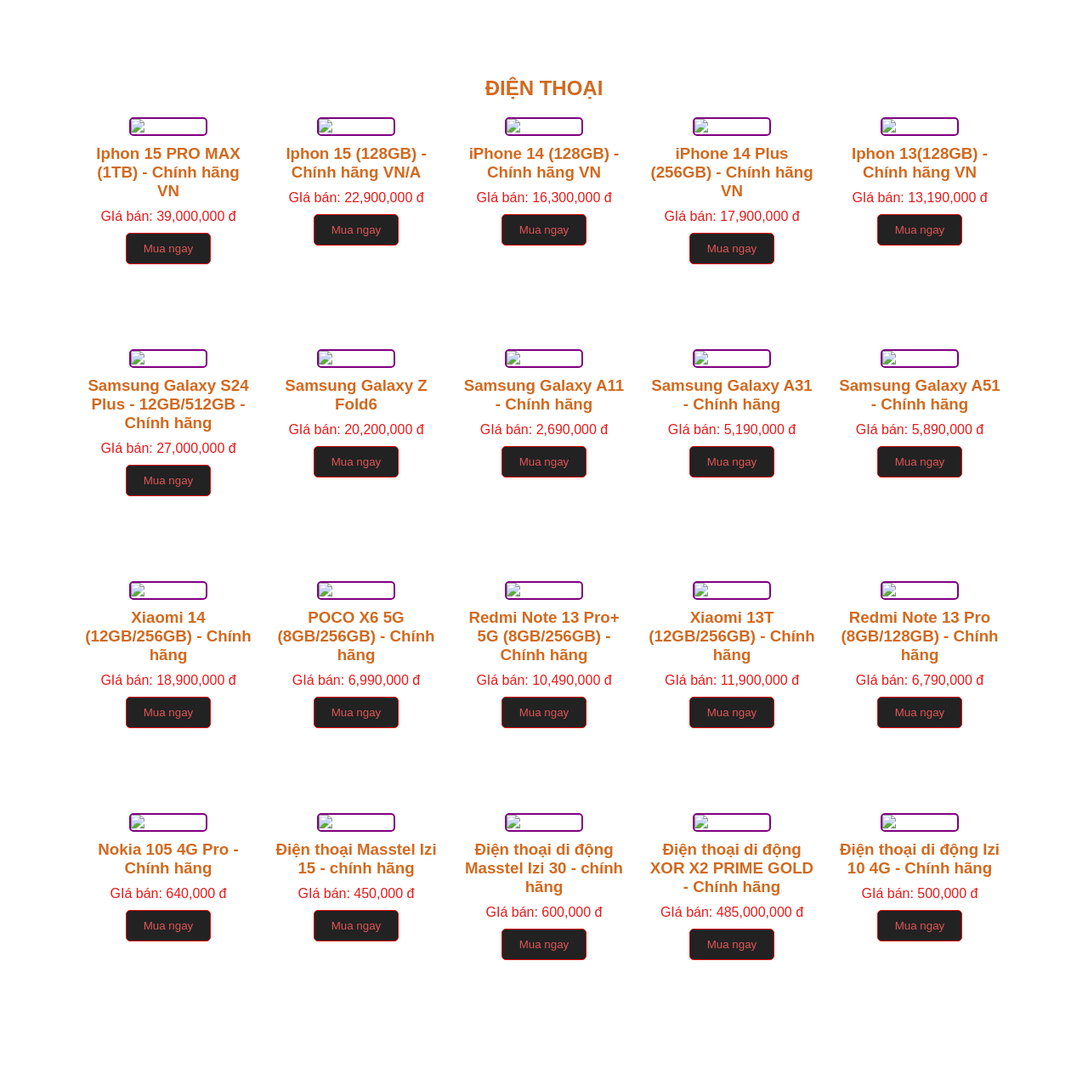
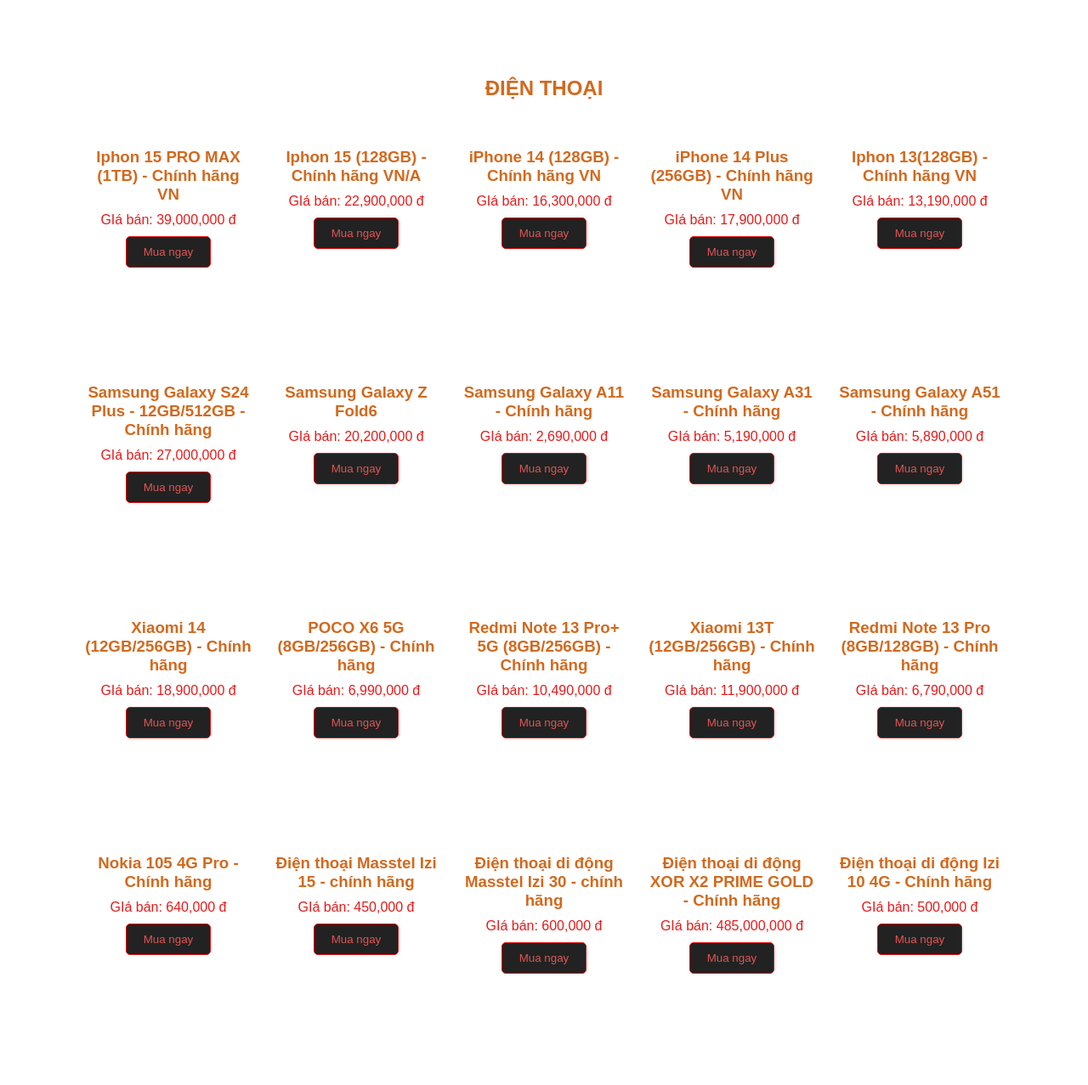
Before and after one commit to Nguyenvanhiep05/dfasfas.github.io, a plain HTML site: page index.html in a window 1280 px wide. Shown: the part 440-1717 px from the top of the page at 85% size. Drawn offline with Linux system fonts and the light colour scheme.

Commit message:
Update index.html

```diff
--- a/index.html
+++ b/index.html
@@ -24,7 +24,7 @@
         <header>
             <div class="top">
                 <ul>
-                 <a href=""><img src="image/anh2.jpg" alt=""></a>
+                 <a href=""><. src="image/anh2.jpg" alt=""></a>
                  <form action="">
                      <input type="text"  placeholder="Hôm nay bạn cần tìm gì....               🔍">
                  </form>
@@ -135,126 +135,126 @@
                 <h2>Điện thoại</h2>
                 <div class="products">
                     <div class="product">
-                        <img src="image/anh10.jpg" alt="Sách số 1">
+                        <. src="image/anh10.jpg" alt="Sách số 1">
                         <h3>Iphon 15 PRO MAX (1TB) - Chính hãng VN</h3>
                         <p>GIá bán: 39,000,000 đ</p>
                         <button>Mua ngay</button>
 
                     </div>
                     <div class="product">
-                        <img src="image/anh11.jpg" alt="Sách số 2">
+                        <. src="image/anh11.jpg" alt="Sách số 2">
                         <h3>Iphon 15 (128GB) - Chính hãng VN/A</h3>
                         <p>GIá bán: 22,900,000 đ</p>
                         <button>Mua ngay</button>
 
                     </div>
                     <div class="product">
-                        <img src="image/anh15.jpg" alt="Sách số 3">
+                        <. src="image/anh15.jpg" alt="Sách số 3">
                         <h3>iPhone 14 (128GB) - Chính hãng VN</h3>
                         <p>GIá bán: 16,300,000 đ</p>
                         <button>Mua ngay</button>
 
                     </div>
                     <div class="product">
-                        <img src="image/anh16.jpg" alt="Sách số 3">
+                        <. src="image/anh16.jpg" alt="Sách số 3">
                         <h3>iPhone 14 Plus (256GB) - Chính hãng VN</h3>
                         <p>GIá bán: 17,900,000 đ</p>
                         <button>Mua ngay</button>
 
                     </div>
                     <div class="product">
-                        <img src="image/anh17.jpg" alt="Sách số 3">
+                        <. src="image/anh17.jpg" alt="Sách số 3">
                         <h3> Iphon 13(128GB) - Chính hãng VN</h3>
                         <p>GIá bán: 13,190,000 đ</p>
                         <button>Mua ngay</button>
 
                     </div>
                     <div class="product">
-                        <img src="image/anh12.jpg" alt="Sách số 4">
+                        <. src="image/anh12.jpg" alt="Sách số 4">
                         <h3>Samsung Galaxy S24 Plus - 12GB/512GB - Chính hãng</h3>
                         <p>GIá bán: 27,000,000 đ</p>
                         <button>Mua ngay</button>
                 </div>
                 <div class="product">
-                    <img src="image/anh13.jpg" alt="Sách số 4">
+                    <. src="image/anh13.jpg" alt="Sách số 4">
                     <h3>Samsung Galaxy Z Fold6</h3>
                     <p>GIá bán: 20,200,000 đ</p>
                     <button>Mua ngay</button>
                 </div>
                 <div class="product">
-                    <img src="image/anh14.jpg" alt="Sách số 4">
+                    <. src="image/anh14.jpg" alt="Sách số 4">
                     <h3>Samsung Galaxy A11 - Chính hãng</h3>
                     <p>GIá bán: 2,690,000 đ</p>
                     <button>Mua ngay</button>
                 </div>
                 <div class="product">
-                    <img src="image/anh18.jpg" alt="Sách số 4">
+                    <. src="image/anh18.jpg" alt="Sách số 4">
                     <h3>Samsung Galaxy A31 - Chính hãng</h3>
                     <p>GIá bán: 5,190,000 đ</p>
                     <button>Mua ngay</button>
                 </div>
                 <div class="product">
-                    <img src="image/anh19.jpg" alt="Sách số 4">
+                    <. src="image/anh19.jpg" alt="Sách số 4">
                     <h3>Samsung Galaxy A51 - Chính hãng</h3>
                     <p>GIá bán: 5,890,000 đ</p>
                     <button>Mua ngay</button>
                 </div>
                 <div class="product">
-                    <img src="image/anh20.jpg" alt="Sách số 4">
+                    <. src="image/anh20.jpg" alt="Sách số 4">
                     <h3>Xiaomi 14 (12GB/256GB) - Chính hãng</h3>
                     <p>GIá bán: 18,900,000 đ</p>
                     <button>Mua ngay</button>
                 </div>
                 <div class="product">
-                    <img src="image/anh21.jpg" alt="Sách số 4">
+                    <. src="image/anh21.jpg" alt="Sách số 4">
                     <h3>POCO X6 5G (8GB/256GB) - Chính hãng</h3>
                     <p>GIá bán: 6,990,000 đ</p>
                     <button>Mua ngay</button>
                 </div>
                 <div class="product">
-                    <img src="image/anh22.jpg" alt="Sách số 4">
+                    <. src="image/anh22.jpg" alt="Sách số 4">
                     <h3>Redmi Note 13 Pro+ 5G (8GB/256GB) - Chính hãng</h3>
                     <p>GIá bán: 10,490,000 đ</p>
                     <button>Mua ngay</button>
                 </div>
                 <div class="product">
-                    <img src="image/anh23.jpg" alt="Sách số 4">
+                    <. src="image/anh23.jpg" alt="Sách số 4">
                     <h3>Xiaomi 13T (12GB/256GB) - Chính hãng</h3>
                     <p>GIá bán: 11,900,000 đ</p>
                     <button>Mua ngay</button>
                 </div>
                 <div class="product">
-                    <img src="image/anh24.jpg" alt="Sách số 4">
+                    <. src="image/anh24.jpg" alt="Sách số 4">
                     <h3>Redmi Note 13 Pro (8GB/128GB) - Chính hãng</h3>
                     <p>GIá bán: 6,790,000 đ</p>
                     <button>Mua ngay</button>
                 </div>
                 <div class="product">
-                    <img src="image/anh25.jpg" alt="Sách số 4">
+                    <. src="image/anh25.jpg" alt="Sách số 4">
                     <h3>Nokia 105 4G Pro - Chính hãng</h3>
                     <p>GIá bán: 640,000 đ</p>
                     <button>Mua ngay</button>
                 </div>
                 <div class="product">
-                    <img src="image/anh26.jpg" alt="Sách số 4">
+                    <. src="image/anh26.jpg" alt="Sách số 4">
                     <h3>Điện thoại Masstel Izi 15 - chính hãng</h3>
                     <p>GIá bán: 450,000 đ</p>
                     <button>Mua ngay</button>
                 </div>
                 <div class="product">
-                    <img src="image/anh27.jpg" alt="Sách số 4">
+                    <. src="image/anh27.jpg" alt="Sách số 4">
                     <h3>Điện thoại di động Masstel Izi 30 - chính hãng</h3>
                     <p>GIá bán: 600,000 đ</p>
                     <button>Mua ngay</button>
                 </div>
                 <div class="product">
-                    <img src="image/anh28.jpg" alt="Sách số 4">
+                    <. src="image/anh28.jpg" alt="Sách số 4">
                     <h3>Điện thoại di động XOR X2 PRIME GOLD - Chính hãng</h3>
                     <p>GIá bán: 485,000,000 đ</p>
                     <button>Mua ngay</button>
                 </div>
                 <div class="product">
-                    <img src="image/anh29.jpg" alt="Sách số 4">
+                    <. src="image/anh29.jpg" alt="Sách số 4">
                     <h3> Điện thoại di động Izi 10 4G - Chính hãng</h3>
                     <p>GIá bán: 500,000 đ</p>
                     <button>Mua ngay</button>
```
